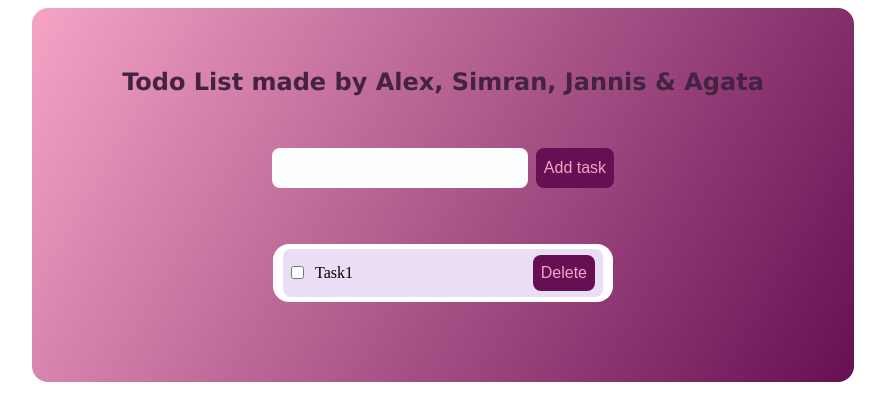
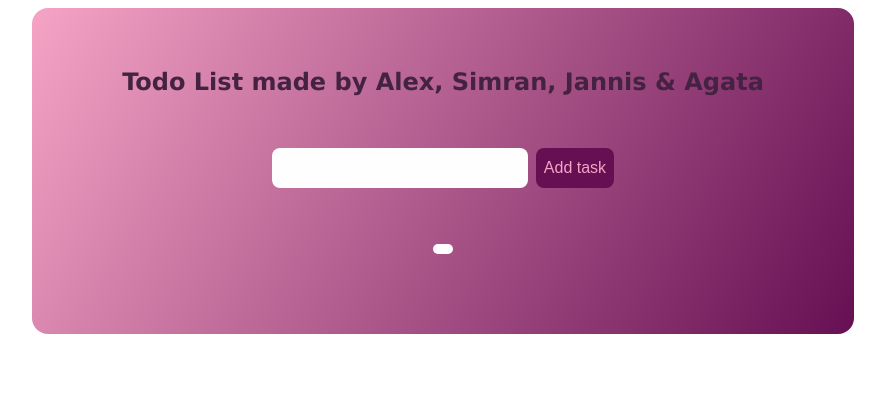
Before and after one commit to mae-rwen/react-todo, a React (Create React App) app: page / in a window 1280 px wide. Shown: the top 420 px of the page, without its empty margins (197-1082 px from the left). Built offline with nearby package versions, Linux system fonts and the light colour scheme.

Commit message:
set up structure

```diff
--- a/src/App.js
+++ b/src/App.js
@@ -2,21 +2,21 @@ import React from 'react';
 import TodoList from './components/TodoList';
 import Form from './components/Form';
 import './style.css';
+import {useState} from "react";
 
-function App() {
 
-  let todos = [];
+export default function App() {
+
+  const [todosArray, setTodosArray] = useState([]);
 
 
   return (
     <div className="App">
       <header>
-            <h2>Todo List made by Alex, Simran, Jannis & Agata</h2>
+        <h2>Todo List made by Alex, Simran, Jannis & Agata</h2>
       </header>
-      <Form />
-      <TodoList />
+      <Form todosArray={todosArray} setTodosArray={setTodosArray}/>
+      <TodoList todos={todosArray}/>
     </div>
   );
 }
-
-export default App;
--- a/src/components/Form.js
+++ b/src/components/Form.js
@@ -1,12 +1,19 @@
 import React from 'react'
+import { useState } from "react";
 import '../style.css'
 
-export default function Form() {
+export default function Form({todosArray, setTodosArray}) {
+const [inputValue, setInputValue] = useState("");
+
   return (
     <div>
         <form>
-            <input type="text" />
-            <button>Add task</button>
+            <input type="text" onChange={(e) => {setInputValue(e.target.value)}}/>
+            <button onClick={(e) => {
+              const arrayCopy = todosArray.slice();
+              arrayCopy.push({taskName: inputValue});
+              setTodosArray(arrayCopy)
+            }}>Add task</button>
         </form>
     </div>
   )
--- /dev/null
+++ b/src/components/ToDoListItem.js
@@ -0,0 +1,11 @@
+export default function TodoListItem({taskName}){
+    return (
+        <>
+            <li>
+                <input className="completed" type="checkbox" />
+                <span className="taskName">{taskName}</span>
+                <button className="delButton">Delete</button>
+            </li>
+        </>
+    );
+}
--- a/src/components/TodoList.js
+++ b/src/components/TodoList.js
@@ -1,19 +1,15 @@
 import React from 'react'
+import TodoListItem from './ToDoListItem'
 import '../style.css'
 
-export default function TodoList() {
+export default function TodoList({todos}) {
   return (
-    <div className="todoListContainer">
-
+    <div className="todos">
         <ul className='todoList'>
-            <li>
-                <input className="completed" type="checkbox" />
-                <span className='taskName'>Task1</span>
-                <button className="delButton">Delete</button>
-            </li>
+            {todos.map((element) => {
+              return <TodoListItem taskName={element} key={element.id}/>;
+            })}
         </ul>
-
-
     </div>
   )
 }
```
